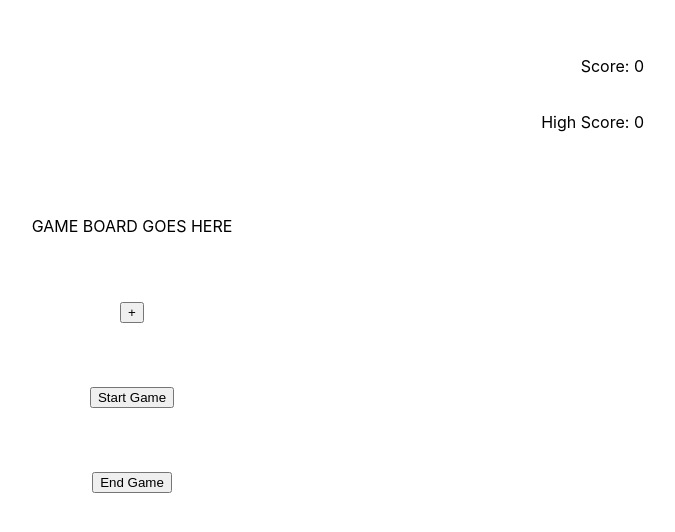
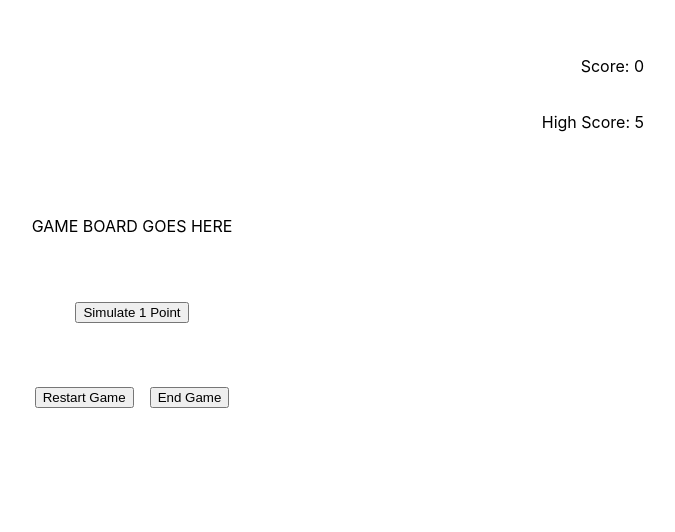
Before and after one commit to SanctusFides/top-memory-card, a React (Vite) app in the folder memory-card/: page / in a window 1280 px wide. Shown: the part 218-750 px from the top of the page, without its empty margins (508-1183 px from the left). Built offline with nearby package versions, Linux system fonts and the light colour scheme.

Commit message:
starting buttons and logic finally done

```diff
--- a/memory-card/src/App.tsx
+++ b/memory-card/src/App.tsx
@@ -3,25 +3,30 @@ import Scoreboard from "./Scoreboard";
 import PowerButtons from "./PowerButtons";
 
 function App() {
-  const [gameState, setGameState] = useState(false);
+  const [gameState, setGameState] = useState(true);
   const [score, setScore] = useState(0);
-  const [highScore, setHighScore] = useState(0);
+  const [highScore, setHighScore] = useState(5);
 
+  // This checks when the game session ends (either by win or loss) and if the current score is higher than highest, set that
+  useEffect(() => {
+    if (gameState === false && score > highScore) {
+      setHighScore(score);
+    }}, [gameState]);
+
+  // Function handles adding +1 to the score
   const handleScoreIncrement = () => {
     setScore((prevScore) => prevScore + 1);
   };
 
-  useEffect(() => {
-    if (gameState === false && score > highScore) {
-      setHighScore(score);
-    }
-  }, [gameState]);
-
+  // Sets the game state to false
   const powerOffButton = () => {
     setGameState(false)
   }
-  const powerOnButton = () => {
+  // Resets the game to being on and sets the scores back to starting 0
+  const resetGame = () => {
     setGameState(true)
+    setScore(0)
+    setHighScore(0)
   }
 
   return (
@@ -30,8 +35,8 @@ function App() {
       <div>
         GAME BOARD GOES HERE
       </div>
-      <button onClick={handleScoreIncrement}>+</button>
-      <PowerButtons on={powerOnButton} off={powerOffButton}/>
+      <button onClick={handleScoreIncrement}>Simulate 1 Point</button>
+      <PowerButtons resetBtn={resetGame} powerOffBtn={powerOffButton}/>
     </div>
   );
 }
--- a/memory-card/src/PowerButtons.tsx
+++ b/memory-card/src/PowerButtons.tsx
@@ -1,10 +1,10 @@
-export default function PowerButtons({on, off}) {
+export default function PowerButtons({resetBtn, powerOffBtn}) {
 
 
   return (
-    <>
-      <button onClick={on}>Start Game</button>
-      <button onClick={off}>End Game</button>
-    </>
+    <div className="power-btns">
+      <button onClick={resetBtn}>Restart Game</button>
+      <button onClick={powerOffBtn}>End Game</button>
+    </div>
   );
 }
--- a/memory-card/src/index.css
+++ b/memory-card/src/index.css
@@ -39,3 +39,8 @@ h1 {
   flex-direction: column;
   align-items: end;
 }
+
+.power-btns {
+  display: flex;
+  gap: 1rem;
+}
```
